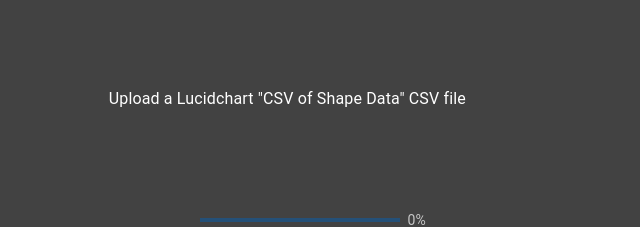
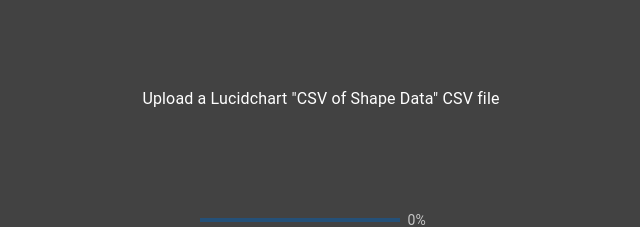
Before and after one commit to heystevegray/lucid-prisma-dreams, a Next.js app: page / in a window 1280 px wide. Shown: the top 227 px of the page, without its empty margins (331-971 px from the left). Built offline with nearby package versions, Linux system fonts and the light colour scheme.

Commit message:
Fixed justify

```diff
--- a/components/App.tsx
+++ b/components/App.tsx
@@ -16,7 +16,7 @@
 	const classes = useStyles();
 	return (
 		<Grid container spacing={3} className={classes.root} justify="center" direction="row">
-			<Grid container item xs={12} alignItems="center">
+			<Grid container item xs={12} alignItems="center" justify="center">
 				<Typography>
 					Upload a Lucidchart "CSV of Shape Data" CSV file
 				</Typography>
```
